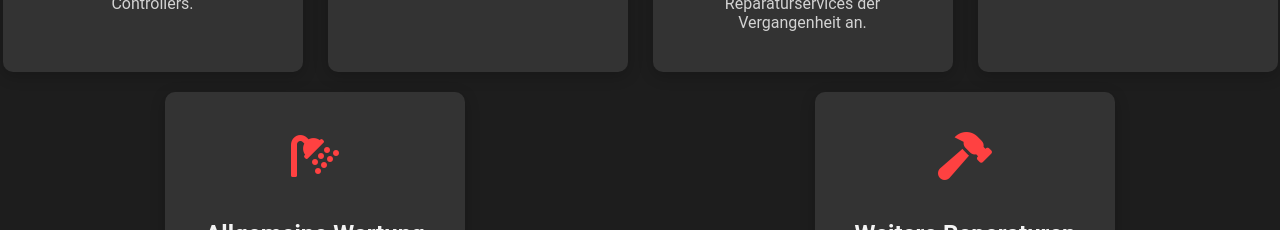
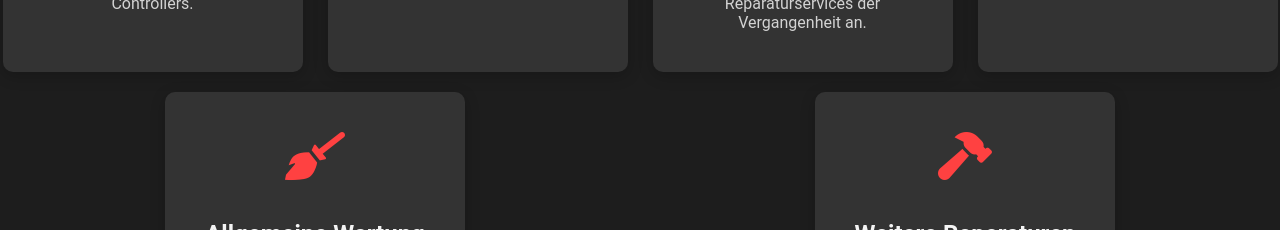
Before and after one commit to Moaziz-08/ControllerRepairPro, a plain HTML site: page index.html in a window 1280 px wide. Shown: the part 1160-1390 px from the top of the page. Drawn offline with nearby package versions, Linux system fonts and the light colour scheme.

Commit message:
index.html aktualisieren

```diff
--- a/index.html
+++ b/index.html
@@ -67,7 +67,7 @@
                     <p>Wir tauschen defekte Batterien aus, um sicherzustellen, dass Ihr Controller voll funktionsfähig bleibt.</p>
                 </div>
                 <div class="service-card" data-aos="fade-up" data-aos-delay="500">
-                    <i class="fas fa-shower"></i>
+                    <i class="fas fa-broom"></i>
                     <h3>Allgemeine Wartung und Reinigung</h3>
                     <p>Halten Sie Ihren Controller in Top-Zustand mit unserer Wartung und Reinigung.</p>
                 </div>
```
